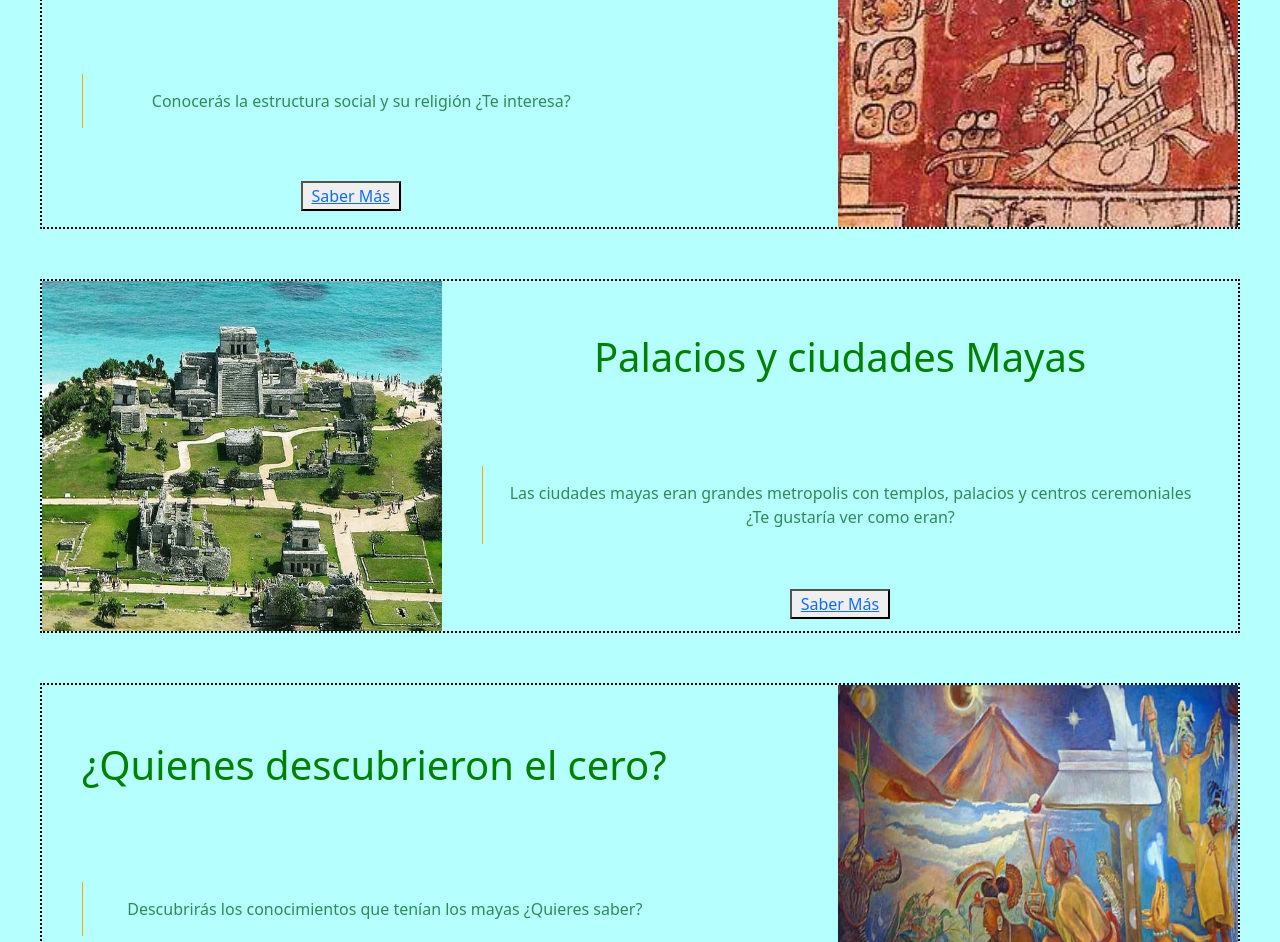
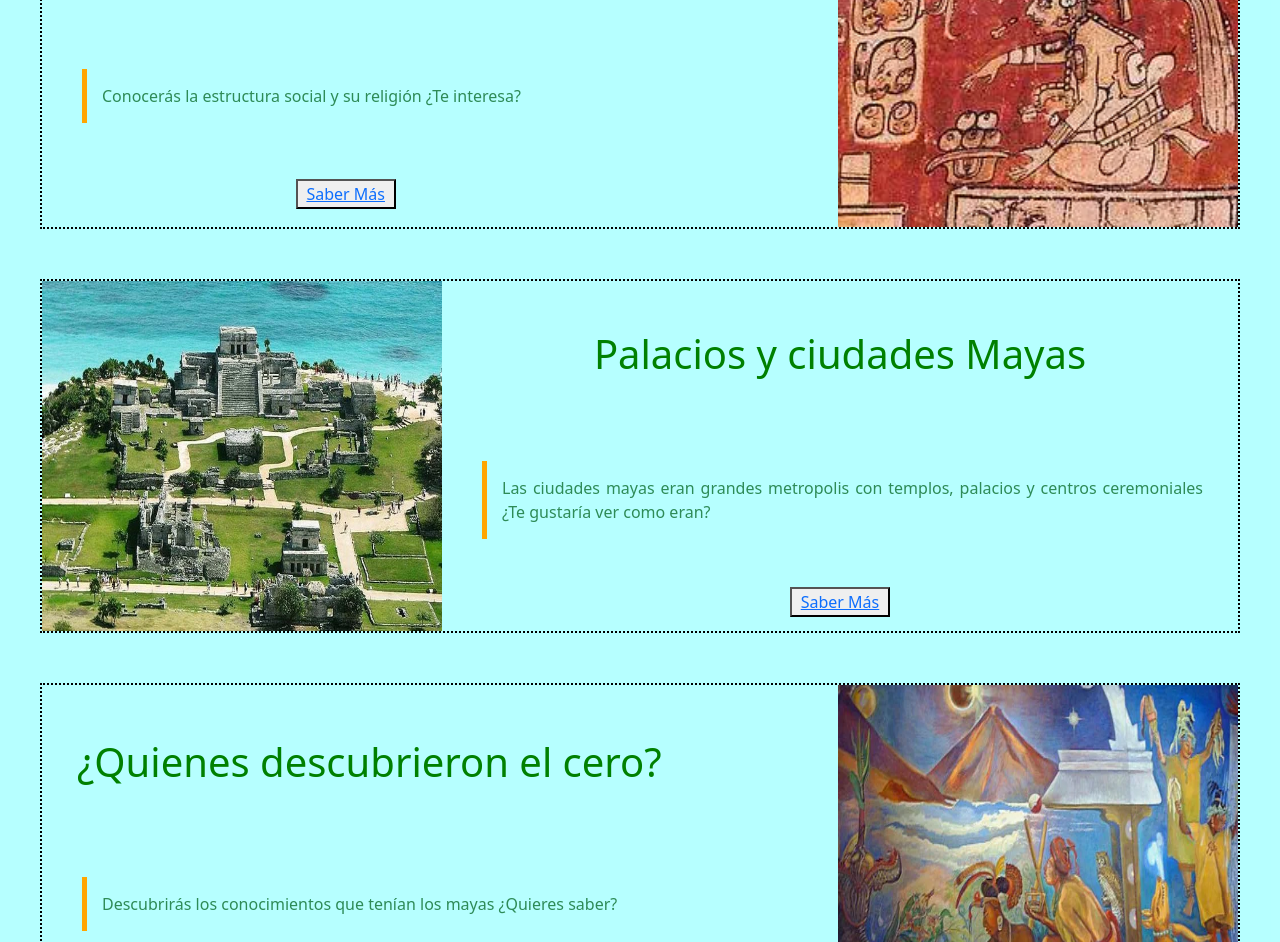
Before and after one commit to Emmanuel-ctrl-rgb/mi-repositorio-DW98, a plain HTML site: page index.html in a window 1280 px wide. Shown: the part 699-1641 px from the top of the page. Drawn offline with nearby package versions, Linux system fonts and the light colour scheme.

Commit message:
hice muchos cambios

```diff
--- a/style.css
+++ b/style.css
@@ -49,15 +49,15 @@
 
 .h1 {
     text-align: center;
-    margin: 40px;
+    margin: 35px;
     color: green;
 }
 
 .p {
-    text-align: center;
+    text-align: justify;
     margin: 20px;
     padding: 15px;
-    border-left: 1px orange solid;
+    border-left: 5px orange solid;
     margin-left: 40px;
     color: seagreen;
 }
```
